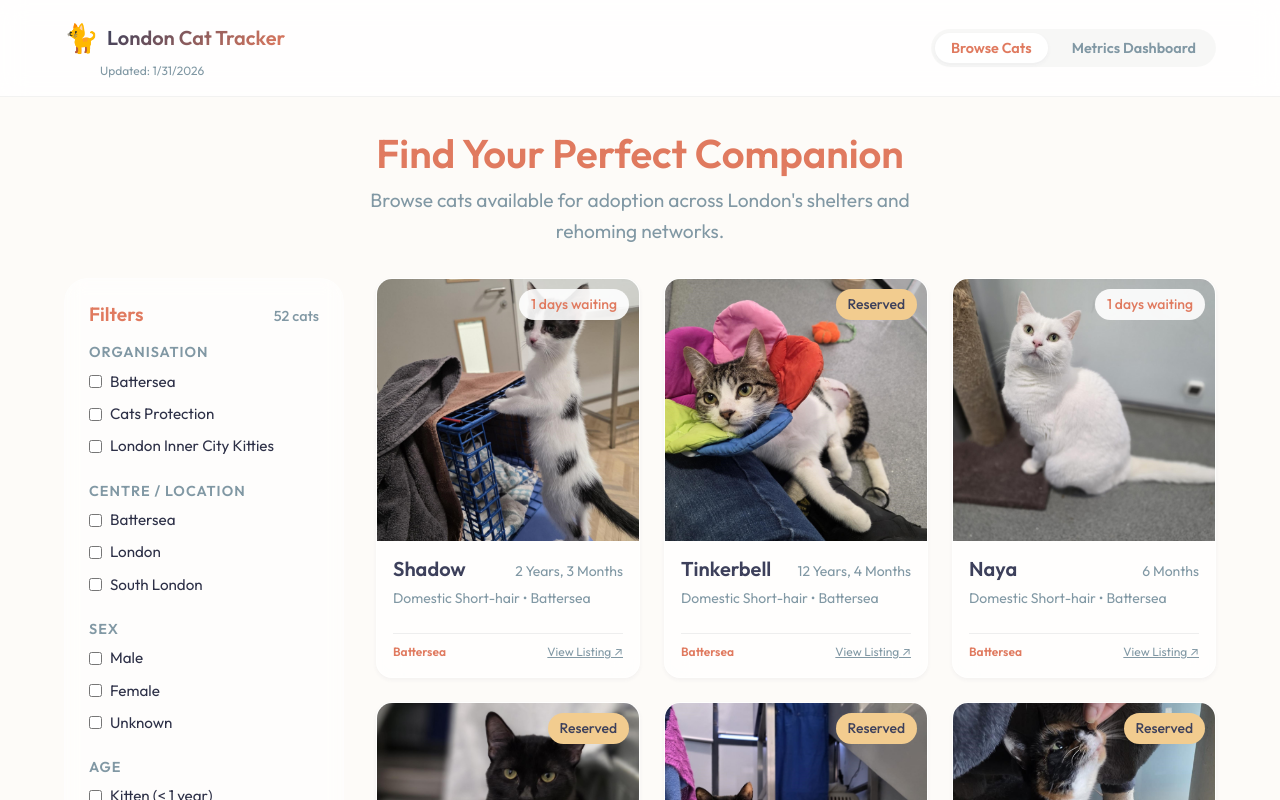
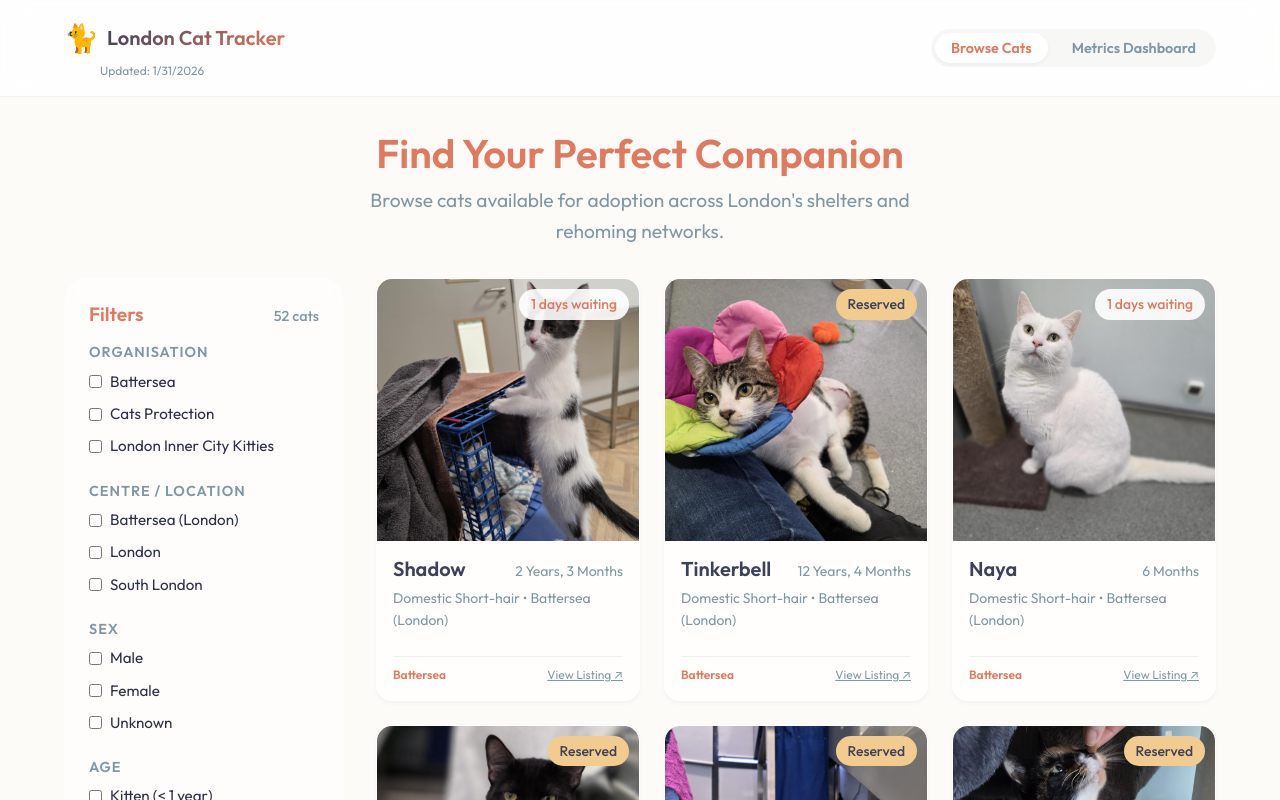
Before and after one commit to theobella/london-cats, a React (Vite) app: page / in a window 1280 px wide. Shown: the top 800 px of the page. Built offline with nearby package versions, Linux system fonts and the light colour scheme.

Commit message:
feat(scraper): enhance battersea scraping to fetch gender and location details

```diff
--- a/src/data/realCats.json
+++ b/src/data/realCats.json
@@ -4,11 +4,13 @@
     "name": "Shadow",
     "age": "2 Years, 3 Months",
     "breed": "Domestic Short-hair",
-    "coloring": "Unknown",
-    "location": "Battersea",
+    "coloring": "Female",
+    "gender": "Female",
+    "location": "Battersea (London)",
     "sourceType": "Shelter",
     "sourceId": "battersea",
     "preferences": [],
+    "description": "",
     "status": "Available",
     "image": "/cats/bat-0.jpg?v=3",
     "originalImage": "https://www.battersea.org.ukhttps://www.battersea.org.uk/sites/default/files/animal_images/068Nz00000fOhMEIA0-thumb.webp",
@@ -17,7 +19,7 @@
     "link": "https://www.battersea.org.uk/cats/cat-rehoming-gallery/shadow",
     "environment": "Unknown",
     "health": "Healthy",
-    "color": "Unknown",
+    "color": "Female",
     "ageCategory": "Kitten"
   },
   {
@@ -25,11 +27,13 @@
     "name": "Tinkerbell",
     "age": "12 Years, 4 Months",
     "breed": "Domestic Short-hair",
-    "coloring": "Unknown",
-    "location": "Battersea",
+    "coloring": "Female",
+    "gender": "Female",
+    "location": "Battersea (London)",
     "sourceType": "Shelter",
     "sourceId": "battersea",
     "preferences": [],
+    "description": "",
     "status": "Reserved",
     "image": "/cats/bat-1.jpg?v=3",
     "originalImage": "https://www.battersea.org.ukhttps://www.battersea.org.uk/sites/default/files/animal_images/068Nz00000fr9VUIAY-thumb.webp",
@@ -38,7 +42,7 @@
     "link": "https://www.battersea.org.uk/cats/cat-rehoming-gallery/tinkerbell",
     "environment": "Unknown",
     "health": "Healthy",
-    "color": "Unknown",
+    "color": "Female",
     "ageCategory": "Kitten"
   },
   {
@@ -46,11 +50,13 @@
     "name": "Naya",
     "age": "6 Months",
     "breed": "Domestic Short-hair",
-    "coloring": "Unknown",
-    "location": "Battersea",
+    "coloring": "Female",
+    "gender": "Female",
+    "location": "Battersea (London)",
     "sourceType": "Shelter",
     "sourceId": "battersea",
     "preferences": [],
+    "description": "",
     "status": "Available",
     "image": "/cats/bat-2.jpg?v=3",
     "originalImage": "https://www.battersea.org.ukhttps://www.battersea.org.uk/sites/default/files/animal_images/068Nz00000freR7IAI-thumb.webp",
@@ -59,7 +65,7 @@
     "link": "https://www.battersea.org.uk/cats/cat-rehoming-gallery/naya",
     "environment": "Unknown",
     "health": "Healthy",
-    "color": "Unknown",
+    "color": "Female",
     "ageCategory": "Kitten"
   },
   {
@@ -67,11 +73,13 @@
     "name": "Delight",
     "age": "3 Years, 7 Months",
     "breed": "Domestic Short-hair",
-    "coloring": "Unknown",
-    "location": "Battersea",
+    "coloring": "Female",
+    "gender": "Female",
+    "location": "Battersea (London)",
     "sourceType": "Shelter",
     "sourceId": "battersea",
     "preferences": [],
+    "description": "",
     "status": "Reserved",
     "image": "/cats/bat-3.jpg?v=3",
     "originalImage": "https://www.battersea.org.ukhttps://www.battersea.org.uk/sites/default/files/animal_images/068Nz00000g099aIAA-thumb.webp",
@@ -80,7 +88,7 @@
     "link": "https://www.battersea.org.uk/cats/cat-rehoming-gallery/delight",
     "environment": "Unknown",
     "health": "Healthy",
-    "color": "Unknown",
+    "color": "Female",
     "ageCategory": "Kitten"
   },
   {
@@ -88,11 +96,13 @@
     "name": "Felix",
     "age": "4 Years, 8 Months",
     "breed": "Domestic Short-hair",
-    "coloring": "Unknown",
-    "location": "Battersea",
+    "coloring": "Male",
+    "gender": "Male",
+    "location": "Battersea (London)",
     "sourceType": "Shelter",
     "sourceId": "battersea",
     "preferences": [],
+    "description": "",
     "status": "Reserved",
     "image": "/cats/bat-4.jpg?v=3",
     "originalImage": "https://www.battersea.org.ukhttps://www.battersea.org.uk/sites/default/files/animal_images/068Nz00000fstBEIAY-thumb.webp",
@@ -101,7 +111,7 @@
     "link": "https://www.battersea.org.uk/cats/cat-rehoming-gallery/felix",
     "environment": "Unknown",
     "health": "Healthy",
-    "color": "Unknown",
+    "color": "Male",
     "ageCategory": "Kitten"
   },
   {
@@ -109,11 +119,13 @@
     "name": "Monkey",
     "age": "2 Months",
     "breed": "Domestic Short-hair",
-    "coloring": "Unknown",
-    "location": "Battersea",
+    "coloring": "Female",
+    "gender": "Female",
+    "location": "Battersea (London)",
     "sourceType": "Shelter",
     "sourceId": "battersea",
     "preferences": [],
+    "description": "",
     "status": "Reserved",
     "image": "/cats/bat-5.jpg?v=3",
     "originalImage": "https://www.battersea.org.ukhttps://www.battersea.org.uk/sites/default/files/animal_images/068Nz00000fHqvVIAS-thumb.webp",
@@ -122,7 +134,7 @@
     "link": "https://www.battersea.org.uk/cats/cat-rehoming-gallery/monkey",
     "environment": "Unknown",
     "health": "Healthy",
-    "color": "Unknown",
+    "color": "Female",
     "ageCategory": "Kitten"
   },
   {
@@ -130,11 +142,13 @@
     "name": "Pink (and blue)",
     "age": "1 Year",
     "breed": "Domestic Short-hair",
-    "coloring": "Unknown",
-    "location": "Battersea",
+    "coloring": "Male",
+    "gender": "Male",
+    "location": "Battersea (London)",
     "sourceType": "Shelter",
     "sourceId": "battersea",
     "preferences": [],
+    "description": "",
     "status": "Available",
     "image": "/cats/bat-6.jpg?v=3",
     "originalImage": "https://www.battersea.org.ukhttps://www.battersea.org.uk/sites/default/files/animal_images/068Nz00000fWXkRIAW-thumb.webp",
@@ -143,7 +157,7 @@
     "link": "https://www.battersea.org.uk/cats/cat-rehoming-gallery/pink-and-blue",
     "environment": "Unknown",
     "health": "Healthy",
-    "color": "Blue",
+    "color": "Male",
     "ageCategory": "Young Adult"
   },
   {
@@ -151,11 +165,13 @@
     "name": "Blue (and pink)",
     "age": "1 Year",
     "breed": "Domestic Short-hair",
-    "coloring": "Unknown",
-    "location": "Battersea",
+    "coloring": "Male",
+    "gender": "Male",
+    "location": "Battersea (London)",
     "sourceType": "Shelter",
     "sourceId": "battersea",
     "preferences": [],
+    "description": "",
     "status": "Available",
     "image": "/cats/bat-7.jpg?v=3",
     "originalImage": "https://www.battersea.org.ukhttps://www.battersea.org.uk/sites/default/files/animal_images/068Nz00000fWJHrIAO-thumb.webp",
@@ -164,7 +180,7 @@
     "link": "https://www.battersea.org.uk/cats/cat-rehoming-gallery/blue-and-pink",
     "environment": "Unknown",
     "health": "Healthy",
-    "color": "Blue",
+    "color": "Male",
     "ageCategory": "Young Adult"
   },
   {
@@ -172,11 +188,13 @@
     "name": "Princess",
     "age": "1 Year, 10 Months",
     "breed": "Domestic Short-hair",
-    "coloring": "Unknown",
-    "location": "Battersea",
+    "coloring": "Female",
+    "gender": "Female",
+    "location": "Battersea (London)",
     "sourceType": "Shelter",
     "sourceId": "battersea",
     "preferences": [],
+    "description": "",
     "status": "Available",
     "image": "/cats/bat-8.jpg?v=3",
     "originalImage": "https://www.battersea.org.ukhttps://www.battersea.org.uk/sites/default/files/animal_images/068Nz00000fwqzZIAQ-thumb.webp",
@@ -185,7 +203,7 @@
     "link": "https://www.battersea.org.uk/cats/cat-rehoming-gallery/princess",
     "environment": "Unknown",
     "health": "Healthy",
-    "color": "Unknown",
+    "color": "Female",
     "ageCategory": "Kitten"
   },
   {
@@ -193,11 +211,13 @@
     "name": "Fluffy",
     "age": "7 Years, 10 Months",
     "breed": "Domestic Short-hair",
-    "coloring": "Unknown",
-    "location": "Battersea",
+    "coloring": "Male",
+    "gender": "Male",
+    "location": "Battersea (London)",
     "sourceType": "Shelter",
     "sourceId": "battersea",
     "preferences": [],
+    "description": "",
     "status": "Available",
     "image": "/cats/bat-9.jpg?v=3",
     "originalImage": "https://www.battersea.org.ukhttps://www.battersea.org.uk/sites/default/files/animal_images/068Nz00000fvc4KIAQ-thumb.webp",
@@ -206,7 +226,7 @@
     "link": "https://www.battersea.org.uk/cats/cat-rehoming-gallery/fluffy",
     "environment": "Unknown",
     "health": "Healthy",
-    "color": "Unknown",
+    "color": "Male",
     "ageCategory": "Kitten"
   },
   {
@@ -214,11 +234,13 @@
     "name": "Pumpkin",
     "age": "1 Year, 4 Months",
     "breed": "Domestic Short-hair",
-    "coloring": "Unknown",
-    "location": "Battersea",
+    "coloring": "Male",
+    "gender": "Male",
+    "location": "Battersea (London)",
     "sourceType": "Shelter",
     "sourceId": "battersea",
     "preferences": [],
+    "description": "",
     "status": "Reserved",
     "image": "/cats/bat-10.jpg?v=3",
     "originalImage": "https://www.battersea.org.ukhttps://www.battersea.org.uk/sites/default/files/animal_images/068Nz00000aooEjIAI-thumb.webp",
@@ -227,7 +249,7 @@
     "link": "https://www.battersea.org.uk/cats/cat-rehoming-gallery/pumpkin",
     "environment": "Unknown",
     "health": "Healthy",
-    "color": "Unknown",
+    "color": "Male",
     "ageCategory": "Kitten"
   },
   {
@@ -235,11 +257,13 @@
     "name": "Izzy",
     "age": "8 Years, 6 Months",
     "breed": "Domestic Short-hair",
-    "coloring": "Unknown",
-    "location": "Battersea",
+    "coloring": "Female",
+    "gender": "Female",
+    "location": "Battersea (London)",
     "sourceType": "Shelter",
     "sourceId": "battersea",
     "preferences": [],
+    "description": "",
     "status": "Reserved",
     "image": "/cats/bat-11.jpg?v=3",
     "originalImage": "https://www.battersea.org.ukhttps://www.battersea.org.uk/sites/default/files/animal_images/068Nz00000fnWlaIAE-thumb.webp",
@@ -248,7 +272,7 @@
     "link": "https://www.battersea.org.uk/cats/cat-rehoming-gallery/izzy",
     "environment": "Unknown",
     "health": "Healthy",
-    "color": "Unknown",
+    "color": "Female",
     "ageCategory": "Kitten"
   },
   {
@@ -256,11 +280,13 @@
     "name": "Benson",
     "age": "9 Years",
     "breed": "Domestic Short-hair",
-    "coloring": "Unknown",
-    "location": "Battersea",
+    "coloring": "Male",
+    "gender": "Male",
+    "location": "Battersea (London)",
     "sourceType": "Shelter",
     "sourceId": "battersea",
     "preferences": [],
+    "description": "",
     "status": "Available",
     "image": "/cats/bat-12.jpg?v=3",
     "originalImage": "https://www.battersea.org.ukhttps://www.battersea.org.uk/sites/default/files/animal_images/068Nz00000frottIAA-thumb.webp",
@@ -269,7 +295,7 @@
     "link": "https://www.battersea.org.uk/cats/cat-rehoming-gallery/benson",
     "environment": "Unknown",
     "health": "Healthy",
-    "color": "Unknown",
+    "color": "Male",
     "ageCategory": "Adult"
   },
   {
@@ -277,11 +303,13 @@
     "name": "Bruno",
     "age": "2 Years, 2 Months",
     "breed": "Domestic Short-hair",
-    "coloring": "Unknown",
-    "location": "Battersea",
+    "coloring": "Male",
+    "gender": "Male",
+    "location": "Battersea (London)",
     "sourceType": "Shelter",
     "sourceId": "battersea",
     "preferences": [],
+    "description": "",
     "status": "Available",
     "image": "/cats/bat-13.jpg?v=3",
     "originalImage": "https://www.battersea.org.ukhttps://www.battersea.org.uk/sites/default/files/animal_images/068Nz00000eSxSpIAK-thumb.webp",
@@ -290,7 +318,7 @@
     "link": "https://www.battersea.org.uk/cats/cat-rehoming-gallery/bruno",
     "environment": "Unknown",
     "health": "Healthy",
-    "color": "Unknown",
+    "color": "Male",
     "ageCategory": "Kitten"
   },
   {
@@ -298,11 +326,13 @@
     "name": "Bao",
     "age": "7 Years, 7 Months",
     "breed": "Domestic Short-hair",
-    "coloring": "Unknown",
-    "location": "Battersea",
+    "coloring": "Female",
+    "gender": "Female",
+    "location": "Battersea (London)",
     "sourceType": "Shelter",
     "sourceId": "battersea",
     "preferences": [],
+    "description": "",
     "status": "Available",
     "image": "/cats/bat-14.jpg?v=3",
     "originalImage": "https://www.battersea.org.ukhttps://www.battersea.org.uk/sites/default/files/animal_images/068Nz00000frNF5IAM-thumb.webp",
@@ -311,7 +341,7 @@
     "link": "https://www.battersea.org.uk/cats/cat-rehoming-gallery/bao",
     "environment": "Unknown",
     "health": "Healthy",
-    "color": "Unknown",
+    "color": "Female",
     "ageCategory": "Kitten"
   },
   {
@@ -319,11 +349,13 @@
     "name": "Sissy",
     "age": "1 Year, 1 Month",
     "breed": "Domestic Short-hair",
-    "coloring": "Unknown",
-    "location": "Battersea",
+    "coloring": "Female",
+    "gender": "Female",
+    "location": "Battersea (London)",
     "sourceType": "Shelter",
     "sourceId": "battersea",
     "preferences": [],
+    "description": "",
     "status": "Available",
     "image": "/cats/bat-15.jpg?v=3",
     "originalImage": "https://www.battersea.org.ukhttps://www.battersea.org.uk/sites/default/files/animal_images/068Nz00000fOU2FIAW-thumb.webp",
@@ -332,7 +364,7 @@
     "link": "https://www.battersea.org.uk/cats/cat-rehoming-gallery/sissy",
     "environment": "Unknown",
     "health": "Healthy",
-    "color": "Unknown",
+    "color": "Female",
     "ageCategory": "Kitten"
   },
   {
@@ -340,11 +372,13 @@
     "name": "Leo",
     "age": "8 Years, 9 Months",
     "breed": "Domestic Short-hair",
-    "coloring": "Unknown",
-    "location": "Battersea",
+    "coloring": "Male",
+    "gender": "Male",
+    "location": "Battersea (London)",
     "sourceType": "Shelter",
     "sourceId": "battersea",
     "preferences": [],
+    "description": "",
     "status": "Available",
     "image": "/cats/bat-16.jpg?v=3",
     "originalImage": "https://www.battersea.org.ukhttps://www.battersea.org.uk/sites/default/files/animal_images/068Nz00000fymyLIAQ-thumb.webp",
@@ -353,7 +387,7 @@
     "link": "https://www.battersea.org.uk/cats/cat-rehoming-gallery/leo",
     "environment": "Unknown",
     "health": "Healthy",
-    "color": "Unknown",
+    "color": "Male",
     "ageCategory": "Kitten"
   },
   {
@@ -361,11 +395,13 @@
     "name": "Ripley",
     "age": "9 Years, 8 Months",
     "breed": "Domestic Short-hair",
-    "coloring": "Unknown",
-    "location": "Battersea",
+    "coloring": "Female",
+    "gender": "Female",
+    "location": "Battersea (London)",
     "sourceType": "Shelter",
     "sourceId": "battersea",
     "preferences": [],
+    "description": "",
     "status": "Reserved",
     "image": "/cats/bat-17.jpg?v=3",
     "originalImage": "https://www.battersea.org.ukhttps://www.battersea.org.uk/sites/default/files/animal_images/068Nz00000eZSlZIAW-thumb.webp",
@@ -374,7 +410,7 @@
     "link": "https://www.battersea.org.uk/cats/cat-rehoming-gallery/ripley",
     "environment": "Unknown",
     "health": "Healthy",
-    "color": "Unknown",
+    "color": "Female",
     "ageCategory": "Kitten"
   },
   {
@@ -382,11 +418,13 @@
     "name": "Patchy",
     "age": "6 Years, 11 Months",
     "breed": "Domestic Short-hair",
-    "coloring": "Unknown",
-    "location": "Battersea",
+    "coloring": "Male",
+    "gender": "Male",
+    "location": "Battersea (London)",
     "sourceType": "Shelter",
     "sourceId": "battersea",
     "preferences": [],
+    "description": "",
     "status": "Available",
     "image": "/cats/bat-18.jpg?v=3",
     "originalImage": "https://www.battersea.org.ukhttps://www.battersea.org.uk/sites/default/files/animal_images/068Nz00000dLrpXIAS-thumb.webp",
@@ -395,7 +433,7 @@
     "link": "https://www.battersea.org.uk/cats/cat-rehoming-gallery/patchy",
     "environment": "Unknown",
     "health": "Healthy",
-    "color": "Unknown",
+    "color": "Male",
     "ageCategory": "Kitten"
   },
   {
@@ -403,11 +441,13 @@
     "name": "Lulu",
     "age": "8 Years, 8 Months",
     "breed": "Domestic Short-hair",
-    "coloring": "Unknown",
-    "location": "Battersea",
+    "coloring": "Female",
+    "gender": "Female",
+    "location": "Battersea (London)",
     "sourceType": "Shelter",
     "sourceId": "battersea",
     "preferences": [],
+    "description": "",
     "status": "Available",
     "image": "/cats/bat-19.jpg?v=3",
     "originalImage": "https://www.battersea.org.ukhttps://www.battersea.org.uk/sites/default/files/animal_images/068Nz00000epS9lIAE-thumb.webp",
@@ -416,7 +456,7 @@
     "link": "https://www.battersea.org.uk/cats/cat-rehoming-gallery/lulu-0",
     "environment": "Unknown",
     "health": "Healthy",
-    "color": "Unknown",
+    "color": "Female",
     "ageCategory": "Kitten"
   },
   {
@@ -424,11 +464,13 @@
     "name": "Jessie buckley",
     "age": "2 Years, 5 Months",
     "breed": "Domestic Short-hair",
-    "coloring": "Unknown",
-    "location": "Battersea",
+    "coloring": "Female",
+    "gender": "Female",
+    "location": "Battersea (London)",
     "sourceType": "Shelter",
     "sourceId": "battersea",
     "preferences": [],
+    "description": "",
     "status": "Available",
     "image": "/cats/bat-20.jpg?v=3",
     "originalImage": "https://www.battersea.org.ukhttps://www.battersea.org.uk/sites/default/files/animal_images/068Nz00000e4LrqIAE-thumb.webp",
@@ -437,7 +479,7 @@
     "link": "https://www.battersea.org.uk/cats/cat-rehoming-gallery/jessie-buckley",
     "environment": "Unknown",
     "health": "Healthy",
-    "color": "Unknown",
+    "color": "Female",
     "ageCategory": "Kitten"
   },
   {
@@ -445,11 +487,13 @@
     "name": "Billy",
     "age": "2 Years, 9 Months",
     "breed": "Domestic Short-hair",
-    "coloring": "Unknown",
-    "location": "Battersea",
+    "coloring": "Male",
+    "gender": "Male",
+    "location": "Battersea (London)",
     "sourceType": "Shelter",
     "sourceId": "battersea",
     "preferences": [],
+    "description": "",
     "status": "Available",
     "image": "/cats/bat-21.jpg?v=3",
     "originalImage": "https://www.battersea.org.ukhttps://www.battersea.org.uk/sites/default/files/animal_images/068Nz00000fBZVwIAO-thumb.webp",
@@ -458,7 +502,7 @@
     "link": "https://www.battersea.org.uk/cats/cat-rehoming-gallery/billy",
     "environment": "Unknown",
     "health": "Healthy",
-    "color": "Unknown",
+    "color": "Male",
     "ageCategory": "Kitten"
   },
   {
@@ -466,11 +510,13 @@
     "name": "Mila",
     "age": "3 Years, 2 Months",
     "breed": "Domestic Short-hair",
-    "coloring": "Unknown",
-    "location": "Battersea",
+    "coloring": "Female",
+    "gender": "Female",
+    "location": "Battersea (London)",
     "sourceType": "Shelter",
     "sourceId": "battersea",
     "preferences": [],
+    "description": "",
     "status": "Available",
     "image": "/cats/bat-22.jpg?v=3",
     "originalImage": "https://www.battersea.org.ukhttps://www.battersea.org.uk/sites/default/files/animal_images/068Nz00000fyjveIAA-thumb.webp",
@@ -479,7 +525,7 @@
     "link": "https://www.battersea.org.uk/cats/cat-rehoming-gallery/mila",
     "environment": "Unknown",
     "health": "Healthy",
-    "color": "Unknown",
+    "color": "Female",
     "ageCategory": "Kitten"
   },
   {
@@ -487,11 +533,13 @@
     "name": "Pebble",
     "age": "1 Year, 2 Months",
     "breed": "Domestic Short-hair",
-    "coloring": "Unknown",
-    "location": "Battersea",
+    "coloring": "Female",
+    "gender": "Female",
+    "location": "Battersea (London)",
     "sourceType": "Shelter",
     "sourceId": "battersea",
     "preferences": [],
+    "description": "",
     "status": "Available",
     "image": "/cats/bat-23.jpg?v=3",
     "originalImage": "https://www.battersea.org.ukhttps://www.battersea.org.uk/sites/default/files/animal_images/068Nz00000fzIgOIAU-thumb.webp",
@@ -500,7 +548,7 @@
     "link": "https://www.battersea.org.uk/cats/cat-rehoming-gallery/pebble",
     "environment": "Unknown",
     "health": "Healthy",
-    "color": "Unknown",
+    "color": "Female",
     "ageCategory": "Kitten"
   },
   {
--- a/src/pages/Metrics.jsx
+++ b/src/pages/Metrics.jsx
@@ -39,7 +39,12 @@ const Metrics = () => {
                 if (value === '2-4 Weeks' && (days < 14 || days >= 30)) return false;
                 if (value === '1 Month+' && days < 30) return false;
             } else {
-                const catValue = cat[key] || 'Unknown';
+                let catValue = cat[key] || 'Unknown';
+                if (key === 'sourceId') {
+                    if (catValue === 'battersea') catValue = 'Battersea';
+                    else if (catValue === 'cats_protection') catValue = 'Cats Protection';
+                    else if (catValue === 'lick') catValue = 'L.I.C.K.';
+                }
                 if (catValue !== value) return false;
             }
         }
```
Also changed, not shown: scripts/scrape.js (+43 -7 lines).
